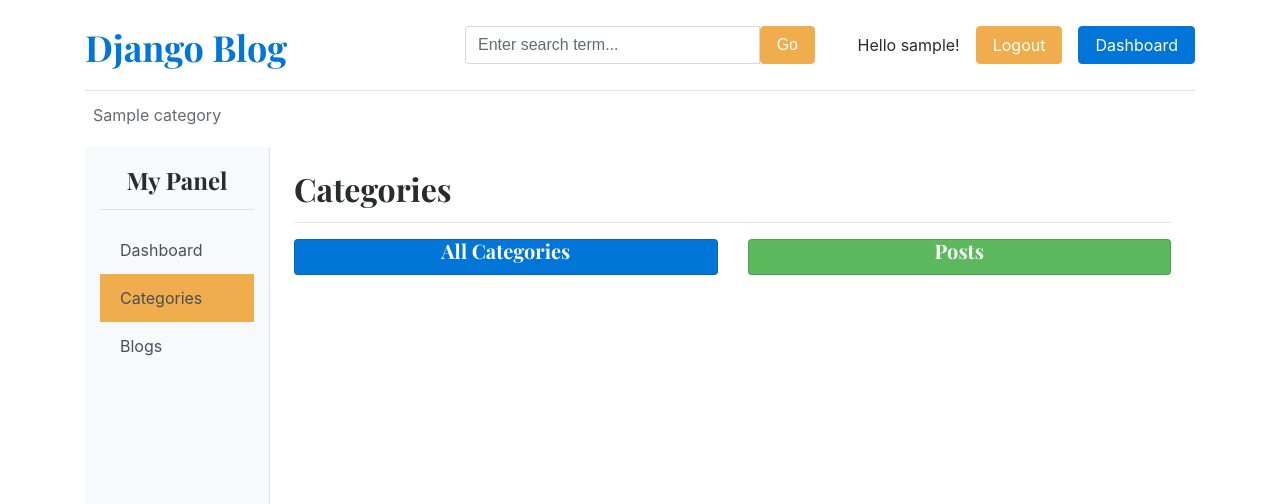
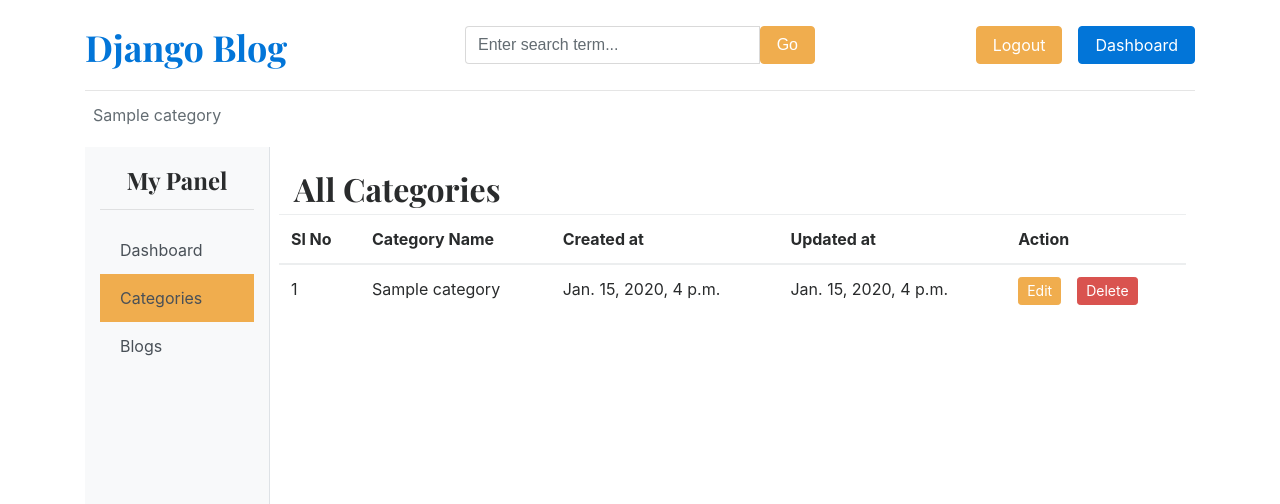
Before and after one commit to Afridi-sultan/blog_web, a Django app: page /dashboard/category/ in a window 1280 px wide. Shown: the top 504 px of the page. Run offline with Django 5.2, Linux system fonts and the light colour scheme; a user stored in the database is signed in; tables that the repository leaves empty hold one stand-in row (values such as "Sample post").

Commit message:
fetch category and blogs data on dashboard

```diff
--- a/blog/context_processors.py
+++ b/blog/context_processors.py
@@ -2,7 +2,7 @@ from blog.models import Category, Platform
 
 
 def category_name(request):
-    cate_name = Category.objects.all()
+    cate_name = Category.objects.all().order_by('-created_at')
     return dict(cate_name=cate_name)
 
 def get_social_link(request):
--- a/blog/views.py
+++ b/blog/views.py
@@ -54,7 +54,7 @@ def login(request):
             user = auth.authenticate(username=username,password=password)
             if user is not None:
                 auth.login(request, user)
-            return redirect('/')
+            return redirect('dashboard_url')
     form = AuthenticationForm()
     contex = {
         'form':form
--- a/dashboard_main/views.py
+++ b/dashboard_main/views.py
@@ -18,4 +18,8 @@ def dashboard_category(request):
 
 #user dashboard blogs
 def dashboard_blogs(request):
-    return render(request,'dashboard/blogs.html')
+    all_blogs = Blog.objects.all().order_by('-created_at')
+    context = {
+        'all_blogs':all_blogs
+    }
+    return render(request,'dashboard/blogs.html',context)
--- a/templates/base.html
+++ b/templates/base.html
@@ -32,7 +32,7 @@
             <a class="btn btn-sm btn-warning" href="{% url 'login_page' %}">Login</a> &nbsp;
             <a class="btn btn-sm btn-outline-secondary" href="{% url 'register' %}">Register</a>
                 {% else %}
-                <span>Hello {{user}}!</span>
+<!--                <span>Hello {{user}}!</span>-->
                 &emsp;
                 <span><a class="btn btn-warning" href="{% url 'logout' %}"> Logout</a> </span>
                    &emsp;
--- a/templates/dashboard/category.html
+++ b/templates/dashboard/category.html
@@ -15,28 +15,44 @@
 
 
         <main class="col-md-10 bg-light p-4">
-            <h2>Categories</h2>
-            <hr>
+            <h2>All Categories</h2>
+
 
             <div class="row">
-                <div class="col-md-6">
-                    <div class="card text-white bg-primary mb-3">
-                        <div class="card-body text-center">
-                            <h5 class="card-title">All Categories</h5>
-                            <p class="card-text display-4"></p>
-                        </div>
-                    </div>
+
+                   <table class="table table-hover">
+                      <thead>
+                        <tr>
+                          <th>Sl No</th>
+                          <th>Category Name</th>
+                          <th>Created at</th>
+                          <th>Updated at</th>
+                          <th> Action</th>
+                        </tr>
+                      </thead>
+                      <tbody>
+                      {% for cat in cate_name %}
+                        <tr>
+                          <td >{{forloop.counter}}</td>
+                          <td>{{cat}}</td>
+                          <td>{{cat.created_at}}</td>
+                          <td>{{cat.updated_at}}</td>
+                          <td>
+                              <div class="d-flex gap-1">
+                                  <a href="" class="btn btn-warning btn-sm mr-3">Edit</a>
+                                  <a href="" class="btn btn-danger btn-sm">Delete</a>
+                              </div>
+                          </td>
+                        </tr>
+                      {% endfor %}
+
+                      </tbody>
+                    </table>
+
+
+
                 </div>
 
-                <div class="col-md-6">
-                    <div class="card text-white bg-success mb-3">
-                        <div class="card-body text-center">
-                            <h5 class="card-title">Posts</h5>
-                            <p class="card-text display-4"></p>
-                        </div>
-                    </div>
-                </div>
-            </div>
 
         </main>
 
```
Also changed, not shown: templates/dashboard/blogs.html (+28 -18 lines), templates/dashboard/dashboard.html (+10 -0 lines).
